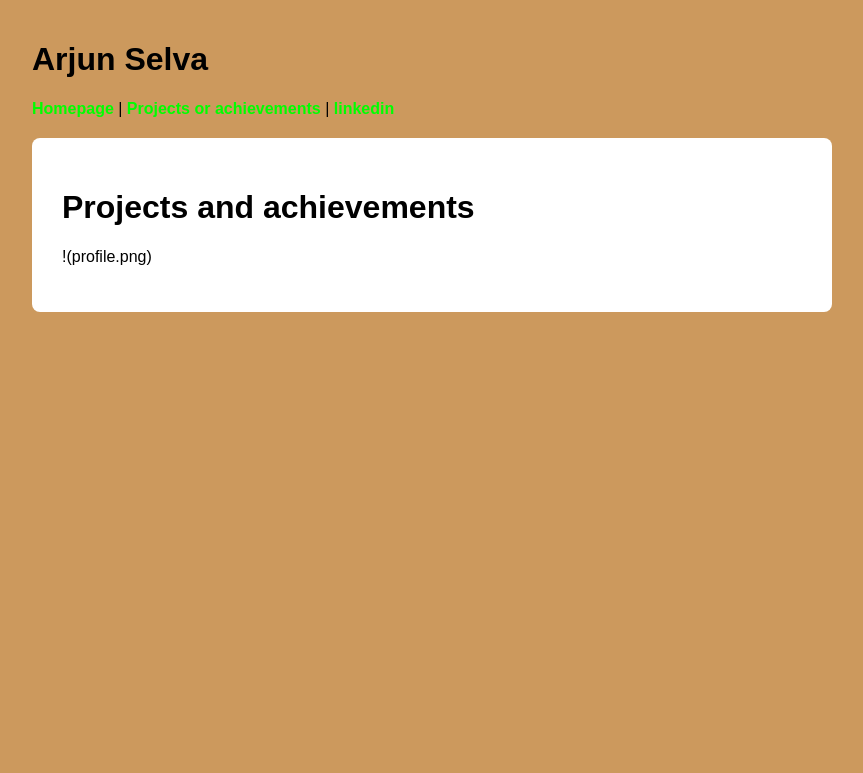
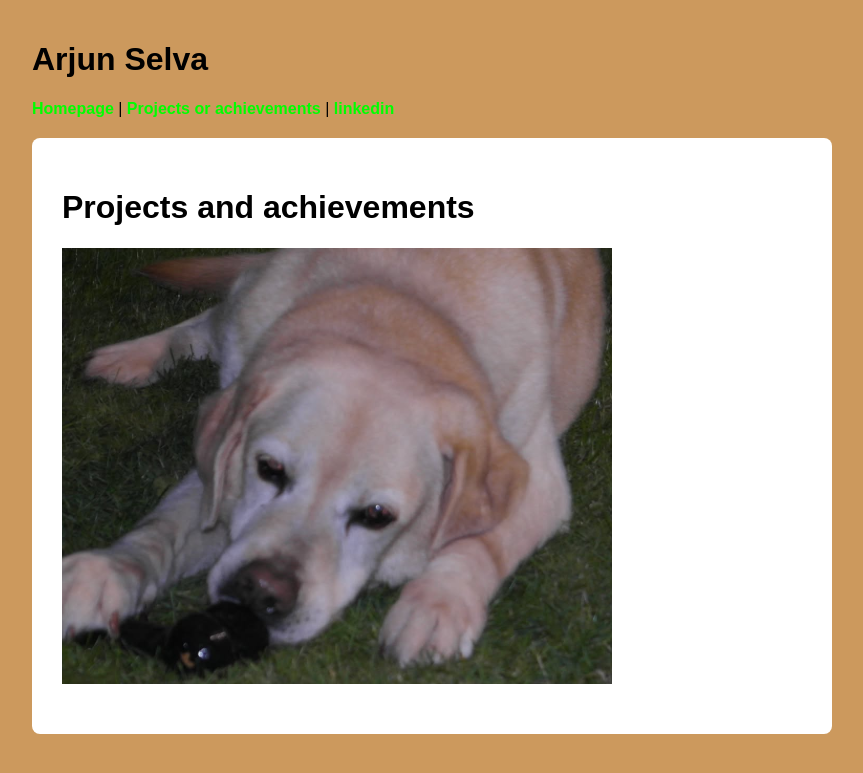
Before and after one commit to Arjun-Selva/Arjun-Selva.github.io, a Jekyll site: the page built from project.md, in a window 1280 px wide. Shown: the top 773 px of the page, without its empty margins (208-1071 px from the left). Built offline with Jekyll 4.4.1, drawn with Linux system fonts in a browser that asks for light colours; our own code applies the rules of GitHub Pages for plain Markdown files.

Commit message:
Update project.md

```diff
--- a/project.md
+++ b/project.md
@@ -1,4 +1,4 @@
 # Projects and achievements
 
 
-!(profile.png)
+![placeholder](profile.png)
```
